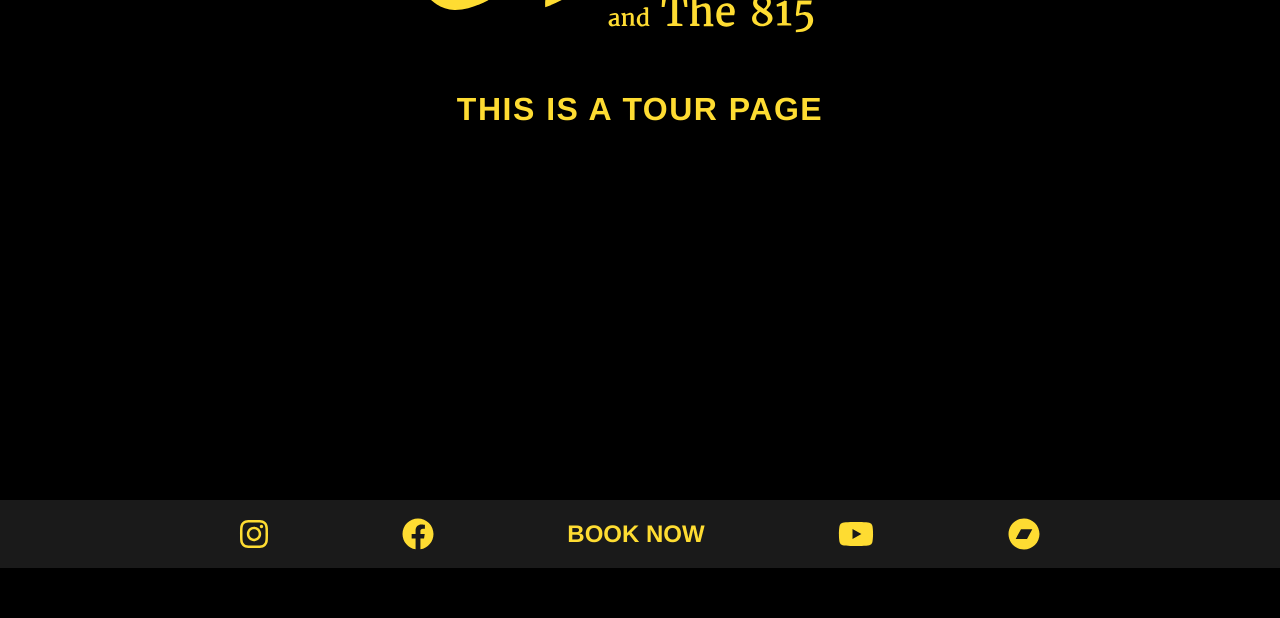
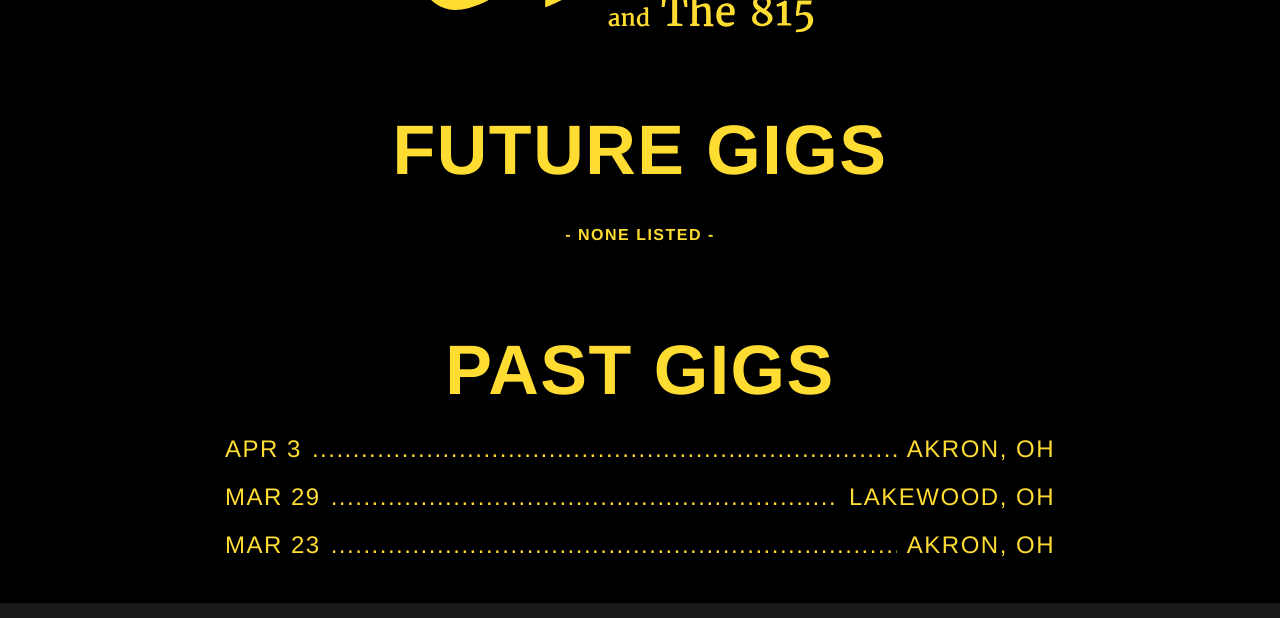
Before and after one commit to SeanMNorton/TheBuffaloRyders, a Vue app: page /#/gigs in a window 1280 px wide. Shown: the part 250-868 px from the top of the page. Before the commit the page ends 818 px from the top, so only its background shows below. Built offline with nearby package versions, Linux system fonts and the light colour scheme; a web font is replaced by a local one.

Commit message:
clean up gig list comp

```diff
--- a/src/components/Tour/GigList.vue
+++ b/src/components/Tour/GigList.vue
@@ -1,34 +1,19 @@
 <template>
-<div class="list-container">
-  <!-- Future Gigs -->
-  <div v-if="isNew && newGigs.length > 0">
-    <h1>Future Gigs</h1>
+  <div class="list-container">
     <div class="gig-list">
-      <GigListItem
-        :key="index" v-for="(gig, index) in newGigs"
-        :date="gig.date" :city="gig.city"
-        :state="gig.state"
-      />
+      <h1>{{title}}</h1>
+        <GigListItem
+          :key="index" v-for="(gig, index) in gigs"
+          :date="gig.date" :city="gig.city"
+          :state="gig.state"
+        />
+        <h4 v-if="gigs.length <= 0">- None Listed -</h4>
     </div>
   </div>
-  <!-- Past Gigs -->
-  <div v-else>
-    <h1>Past Gigs</h1>
-    <div class="gig-list">
-      <GigListItem
-        :key="index" v-for="(gig, index) in oldGigs"
-        :date="gig.date" :city="gig.city"
-        :state="gig.state"
-      />
-    </div>
-  </div>
-    <h3><router-link class="tour-link" to="/gigs">All Gigs</router-link></h3>
-</div>
 </template>
 
 
 <script>
-import { mapGetters } from 'vuex';
 import GigListItem from './GigListItem.vue';
 
 export default {
@@ -40,9 +25,17 @@ export default {
     isNew: Boolean,
     limit: Number,
   },
+  data() {
+    return {
+      title: this.isNew ? 'Future Gigs' : 'Past Gigs',
+      gigsType: this.isNew ? 'newGigs' : 'oldGigs',
+    };
+  },
   computed: {
-    ...mapGetters(['newGigs', 'oldGigs']),
-  },
+    gigs () {
+      return this.$store.getters[this.gigsType].slice(0, this.limit)
+    }
+  }
 };
 </script>
 
@@ -55,16 +48,6 @@ export default {
     @include fluid-type($min-width, $max-width, $min-header-font, $max-header-font );
     text-align: center;
   }
-  h3 {
-    text-align: center;
-    text-decoration: underline;
-    @include fluid-type($min-width, $max-width, $min-sub-header-font, $max-sub-header-font );
-  }
-  .tour-link {
-    &:hover {
-      color: $color-secondary;
-    }
-  }
   .gig-list {
     display: flex;
     justify-content: center;
--- a/src/store/modules/tourStore.js
+++ b/src/store/modules/tourStore.js
@@ -21,7 +21,7 @@ const tour = {
       },
       {
         artist: 'Joe Risdon and The 815',
-        date: new Date('April 30, 2019'),
+        date: new Date('April 3, 2019'),
         time: '10:00 PM',
         venue: 'Musica',
         city: 'Akron',
--- a/src/views/Home.vue
+++ b/src/views/Home.vue
@@ -6,6 +6,7 @@
       :url="'https://www.youtube.com/watch?v=6Q4u_PBnNew'"
     />
     <GigList :isNew='true' :limit='5'/>
+     <h3><router-link class="tour-link" to="/gigs">All Gigs</router-link></h3>
   </div>
 </template>
 
@@ -21,3 +22,18 @@ export default {
   },
 };
 </script>
+
+
+<style lang="scss" scoped>
+@import '@/assets/variables.scss';
+  h3 {
+    text-align: center;
+    text-decoration: underline;
+    @include fluid-type($min-width, $max-width, $min-sub-header-font, $max-sub-header-font );
+  }
+  .tour-link {
+    &:hover {
+      color: $color-secondary;
+    }
+  }
+</style>
--- a/src/views/Tour.vue
+++ b/src/views/Tour.vue
@@ -1,5 +1,18 @@
 <template>
   <div class="tour">
-    <h1 style="text-align: center;">This is a Tour page</h1>
+    <GigList :isNew="true" :limit='25'/>
+    <GigList :isNew="false" :limit='25'/>
   </div>
 </template>
+
+
+<script>
+import GigList from '@/components/Tour/GigList.vue';
+
+export default {
+  name: 'tour',
+  components: {
+    GigList,
+  },
+};
+</script>
```
